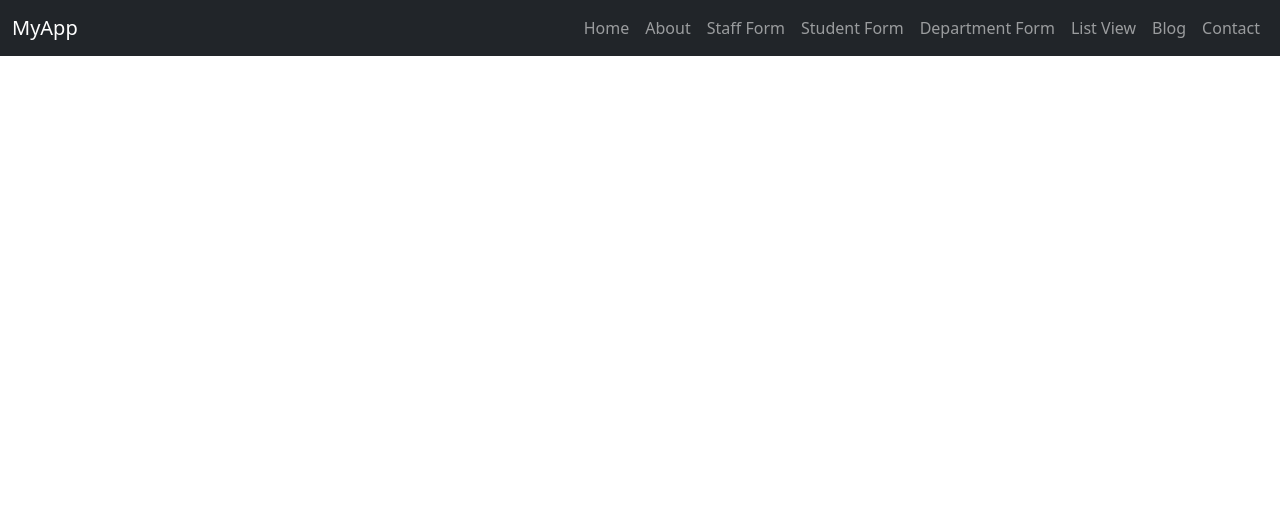
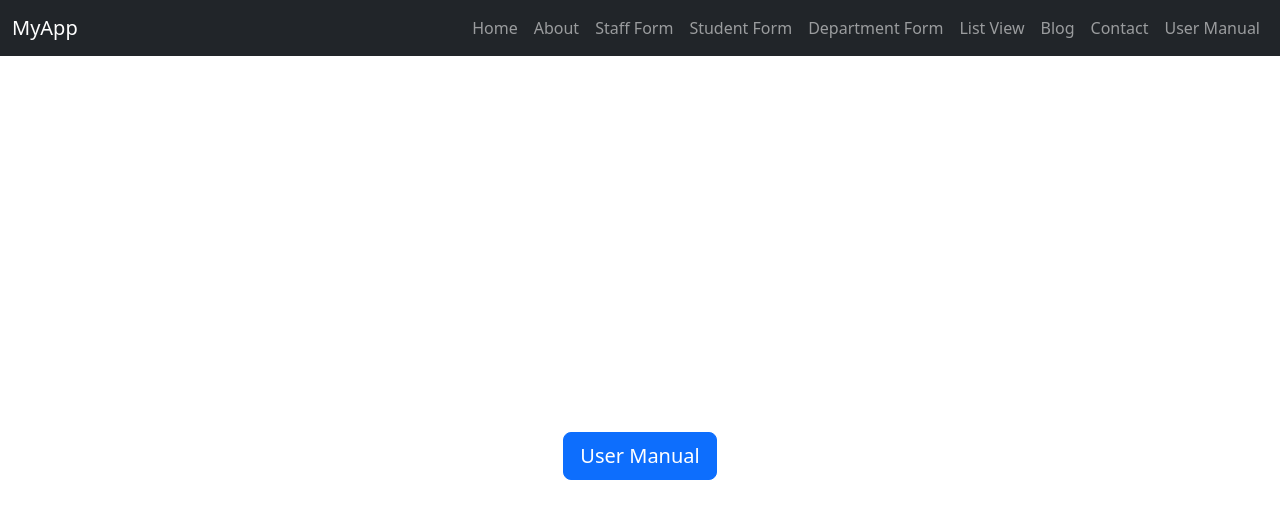
Before and after one commit to Hari00155/vue-project, a Vue app: page /UserManual in a window 1280 px wide. Shown: the top 518 px of the page. Built offline with nearby package versions, Linux system fonts and the light colour scheme.

Commit message:
To create new nav bar for Usermanual

```diff
--- a/src/components/NavBar.vue
+++ b/src/components/NavBar.vue
@@ -39,6 +39,9 @@
           <li class="nav-item">
             <router-link class="nav-link" to="/contact">Contact</router-link>
           </li>
+          <li class="nav-item">
+            <router-link class="nav-link" to="/UserManual">User Manual</router-link>
+          </li>
         </ul>
       </div>
     </div>
--- /dev/null
+++ b/src/views/UserManualView.vue
@@ -0,0 +1,42 @@
+<template>
+  <div class="d-flex justify-content-center align-items-center vh-100">
+    <!-- Button -->
+    <button
+      type="button"
+      class="btn btn-primary btn-lg"
+      @click="loadManual"
+      :disabled="loading"
+    >
+      <span v-if="!loading">User Manual</span>
+      <span v-else>
+        <div class="spinner-border spinner-border-sm text-light me-2" role="status">
+          <span class="visually-hidden">Loading...</span>
+        </div>
+        Loading...
+      </span>
+    </button>
+  </div>
+</template>
+
+<script>
+export default {
+  name: "UserManualButton",
+  data() {
+    return {
+      loading: false
+    };
+  },
+  methods: {
+    loadManual() {
+      this.loading = true;
+
+      // Example: simulate loading for 3 seconds
+      setTimeout(() => {
+        this.loading = false;
+        // Example: open manual (replace with your file/page)
+        // window.location.href = "/user-manual.pdf";
+      }, 3000);
+    }
+  }
+};
+</script>
```
Also changed, not shown: src/router/index.js (+3 -5 lines).
